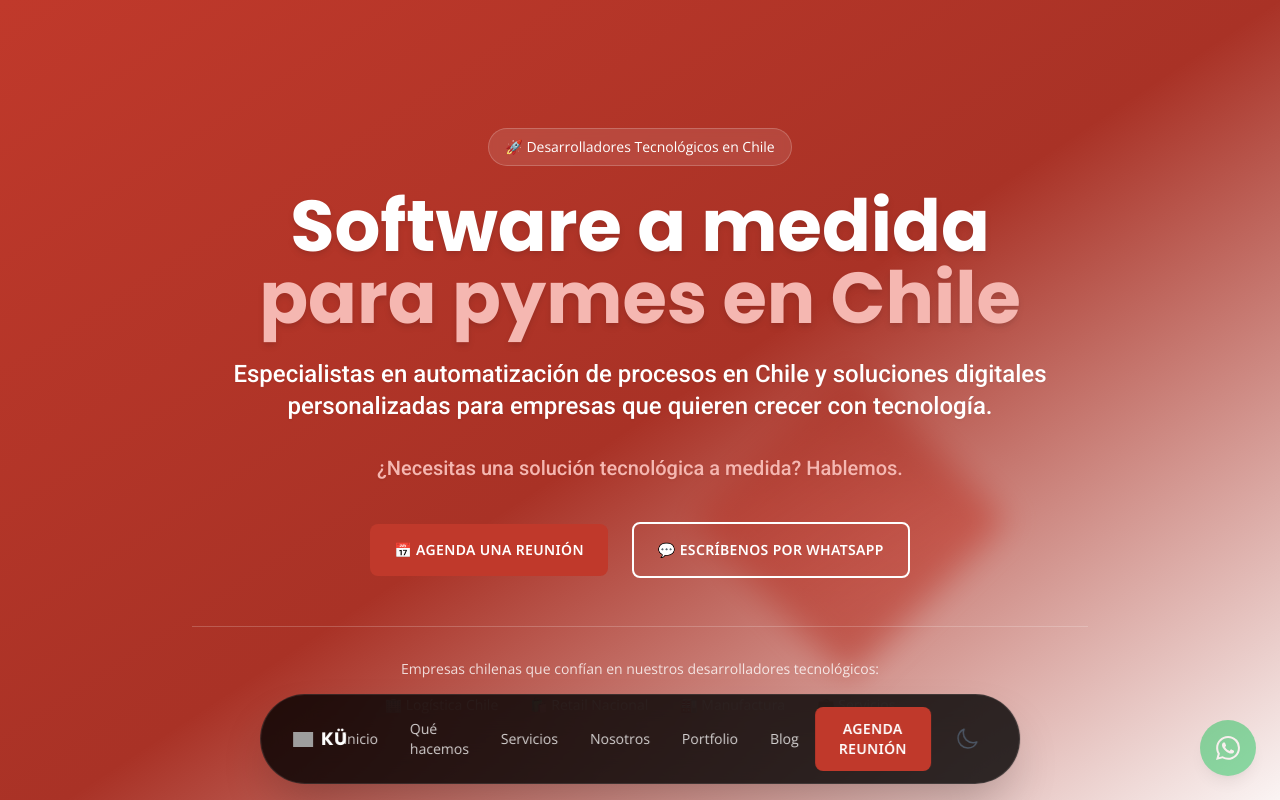
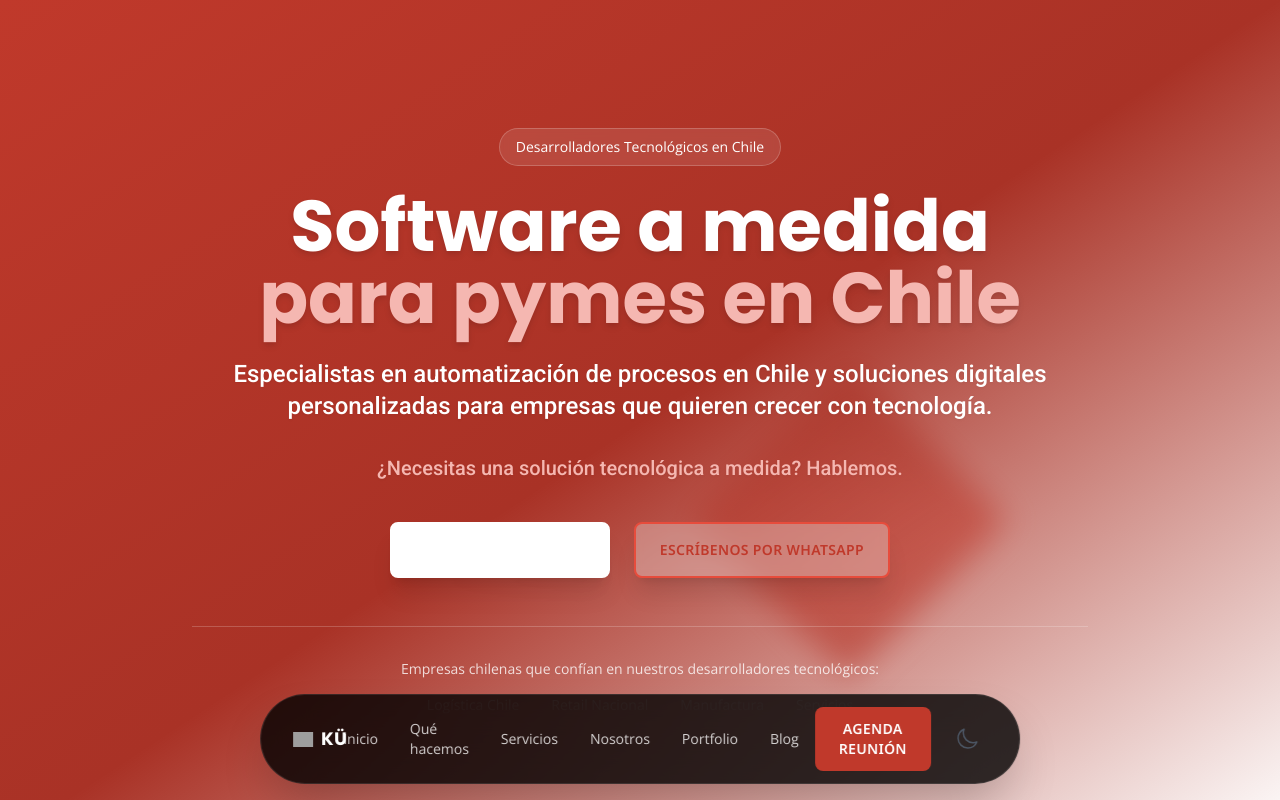
Before and after one commit to Ku-soluciones/ku-soluciones, a React (Vite) app: page / in a window 1280 px wide. Shown: the top 800 px of the page. Built offline with nearby package versions, Linux system fonts and the light colour scheme; grey boxes are pictures that could not be loaded.

Commit message:
Develop contacto, agregue telefono, y elimine iconos de Hero, modific¿uqe los botones del hero.

```diff
--- a/App.tsx
+++ b/App.tsx
@@ -3,7 +3,6 @@ import React, { Suspense } from 'react';
 import { Header } from './components/layout/Header';
 import Footer from './components/layout/Footer';
 import SEO from './components/SEO';
-import FloatingWhatsApp from './components/ui/FloatingWhatsApp';
 import { useTheme } from './hooks/useTheme';
 import { useActiveSection } from './hooks/useActiveSection';
 
@@ -60,7 +59,6 @@ const App: React.FC = () => {
           </Suspense>
         </main>
         <Footer />
-        <FloatingWhatsApp />
       </div>
     </>
   );
--- a/components/SEO/OrganizationStructuredData.tsx
+++ b/components/SEO/OrganizationStructuredData.tsx
@@ -18,7 +18,7 @@ const OrganizationStructuredData: React.FC = () => {
       "contactPoint": {
         "@type": "ContactPoint",
         "contactType": "customer service",
-        "telephone": "+56-9-1234-5678",
+        "telephone": "+56-9-8362-0169",
         "email": "contacto@ku-soluciones.cl",
         "availableLanguage": "Spanish"
       },
--- a/components/layout/Footer.tsx
+++ b/components/layout/Footer.tsx
@@ -62,13 +62,20 @@ const Footer: React.FC = () => {
                         </ul>
                     </div>
 
-                    {/* Legal */}
+                    {/* Contacto */}
                     <div>
-                        <h3 className="text-lg font-semibold mb-4">Legal</h3>
+                        <h3 className="text-lg font-semibold mb-4">Contacto</h3>
                         <ul className="space-y-2">
-                            <li><FooterLink href="#">Política de Privacidad</FooterLink></li>
-                            <li><FooterLink href="#">Términos de Servicio</FooterLink></li>
-                            <li><FooterLink href="#">Política de Cookies</FooterLink></li>
+                            <li>
+                                <a href="tel:+56983620169" className="text-gray-400 hover:text-pomegranate-400 transition-colors duration-200">
+                                    📞 +56 9 8362 0169
+                                </a>
+                            </li>
+                            <li>
+                                <a href="mailto:contacto@ku-soluciones.cl" className="text-gray-400 hover:text-pomegranate-400 transition-colors duration-200">
+                                    📧 contacto@ku-soluciones.cl
+                                </a>
+                            </li>
                         </ul>
                     </div>
                 </div>
--- a/components/ui/FloatingWhatsApp.tsx
+++ /dev/null
@@ -1,28 +0,0 @@
-import React from 'react';
-
-const FloatingWhatsApp: React.FC = () => {
-  const handleWhatsAppClick = () => {
-    const message = encodeURIComponent('Hola! Vi su sitio web y me interesa conocer más sobre sus servicios. ¿Podrían ayudarme?');
-    const phoneNumber = '56912345678'; // Reemplazar con el número real
-    window.open(`https://wa.me/${phoneNumber}?text=${message}`, '_blank');
-  };
-
-  return (
-    <button
-      onClick={handleWhatsAppClick}
-      className="fixed bottom-6 right-6 z-50 bg-green-500 hover:bg-green-600 text-white p-4 rounded-full shadow-lg hover:shadow-xl transition-all duration-300 hover:scale-110 animate-pulse"
-      aria-label="Contactar por WhatsApp"
-      title="¡Hablemos por WhatsApp!"
-    >
-      <svg
-        className="w-6 h-6"
-        fill="currentColor"
-        viewBox="0 0 24 24"
-      >
-        <path d="M17.472 14.382c-.297-.149-1.758-.867-2.03-.967-.273-.099-.471-.148-.67.15-.197.297-.767.966-.94 1.164-.173.199-.347.223-.644.075-.297-.15-1.255-.463-2.39-1.475-.883-.788-1.48-1.761-1.653-2.059-.173-.297-.018-.458.13-.606.134-.133.298-.347.446-.52.149-.174.198-.298.298-.497.099-.198.05-.371-.025-.52-.075-.149-.669-1.612-.916-2.207-.242-.579-.487-.5-.669-.51-.173-.008-.371-.01-.57-.01-.198 0-.52.074-.792.372-.272.297-1.04 1.016-1.04 2.479 0 1.462 1.065 2.875 1.213 3.074.149.198 2.096 3.2 5.077 4.487.709.306 1.262.489 1.694.625.712.227 1.36.195 1.871.118.571-.085 1.758-.719 2.006-1.413.248-.694.248-1.289.173-1.413-.074-.124-.272-.198-.57-.347m-5.421 7.403h-.004a9.87 9.87 0 01-5.031-1.378l-.361-.214-3.741.982.998-3.648-.235-.374a9.86 9.86 0 01-1.51-5.26c.001-5.45 4.436-9.884 9.888-9.884 2.64 0 5.122 1.03 6.988 2.898a9.825 9.825 0 012.893 6.994c-.003 5.45-4.437 9.884-9.885 9.884m8.413-18.297A11.815 11.815 0 0012.05 0C5.495 0 .16 5.335.157 11.892c0 2.096.547 4.142 1.588 5.945L.057 24l6.305-1.654a11.882 11.882 0 005.683 1.448h.005c6.554 0 11.89-5.335 11.893-11.893A11.821 11.821 0 0020.885 3.488"/>
-      </svg>
-    </button>
-  );
-};
-
-export default FloatingWhatsApp;
--- a/sections/FinalCTASection.tsx
+++ b/sections/FinalCTASection.tsx
@@ -113,9 +113,9 @@ const FinalCTASection: React.FC = () => {
               <Button
                 type="submit"
                 variant="primary"
-                className="px-8 py-4 text-lg font-semibold bg-white text-pomegranate-600 hover:bg-gray-100 hover:text-pomegranate-700 transition-all duration-300 hover:scale-105 shadow-lg hover:shadow-xl"
+                className="px-8 py-4 text-lg font-semibold bg-white dark:bg-gray-800 text-gray-700 dark:text-white hover:bg-pomegranate-600 hover:text-white dark:hover:bg-gray-700 transition-all duration-300 hover:scale-105 shadow-lg hover:shadow-xl border-2 border-gray-300 dark:border-gray-600"
               >
-                📞 Enviar y agendar reunión
+                Enviar mensaje
               </Button>
             </div>
           </form>
@@ -125,12 +125,10 @@ const FinalCTASection: React.FC = () => {
             <p className="text-white/80 mb-4">¿Prefieres contactar directamente a nuestros desarrolladores tecnológicos en Chile?</p>
             <div className="flex justify-center space-x-4">
               <a
-                href="https://wa.me/56912345678"
-                target="_blank"
-                rel="noopener noreferrer"
-                className="inline-flex items-center px-6 py-3 bg-green-500 hover:bg-green-600 text-white rounded-lg font-semibold transition-all duration-300 hover:scale-105 shadow-lg hover:shadow-xl"
+                href="tel:+56983620169"
+                className="inline-flex items-center px-6 py-3 bg-blue-500 hover:bg-blue-600 text-white rounded-lg font-semibold transition-all duration-300 hover:scale-105 shadow-lg hover:shadow-xl"
               >
-                💬 WhatsApp
+                📞 +56 9 8362 0169
               </a>
               <a
                 href="mailto:contacto@ku-soluciones.cl"
--- a/sections/HeroSection.tsx
+++ b/sections/HeroSection.tsx
@@ -16,7 +16,7 @@ const HeroSection: React.FC = () => {
       <Container className="relative z-10">
         {/* Badge de identificación */}
         <div className="inline-flex items-center px-4 py-2 rounded-full bg-white/10 backdrop-blur-sm border border-white/20 mb-6">
-          <span className="text-sm font-medium">🚀 Desarrolladores Tecnológicos en Chile</span>
+          <span className="text-sm font-medium">Desarrolladores Tecnológicos en Chile</span>
         </div>
 
         {/* Título principal optimizado para SEO */}
@@ -40,22 +40,22 @@ const HeroSection: React.FC = () => {
         <div className="flex flex-col sm:flex-row justify-center items-center space-y-4 sm:space-y-0 sm:space-x-6">
           <Button
               variant="primary"
-              className="px-10 py-4 text-lg font-semibold"
+              className="px-10 py-4 text-lg font-bold bg-white text-gray-700 hover:bg-gray-100 hover:text-white border-2 border-white shadow-xl hover:shadow-2xl"
               onClick={() => {
                 const el = document.getElementById('final-cta');
                 if (el) el.scrollIntoView({ behavior: 'smooth' });
               }}
           >
-            📅 Agenda una reunión
+            Agenda una reunión
           </Button>
           <Button
               variant="secondary"
-              className="px-10 py-4 text-lg border-white text-white hover:bg-white hover:text-pomegranate-600 dark:border-pomegranate-400 dark:text-pomegranate-400 dark:hover:bg-pomegranate-400 dark:hover:text-gray-900"
+              className="px-10 py-4 text-lg font-bold bg-white/30 text-gray-800 hover:bg-pomegranate-600 hover:text-white border-2 border-gray-400 hover:border-pomegranate-600 shadow-xl hover:shadow-2xl backdrop-blur-sm"
               onClick={() => {
                 window.open('https://wa.me/56912345678', '_blank');
               }}
           >
-            💬 Escríbenos por WhatsApp
+            Escríbenos por WhatsApp
           </Button>
         </div>
 
@@ -63,10 +63,10 @@ const HeroSection: React.FC = () => {
         <div className="mt-12 pt-8 border-t border-white/20">
           <p className="text-sm opacity-80 mb-4">Empresas chilenas que confían en nuestros desarrolladores tecnológicos:</p>
           <div className="flex justify-center items-center space-x-8 opacity-60">
-            <span className="text-sm">🏢 Logística Chile</span>
-            <span className="text-sm">🛍️ Retail Nacional</span>
-            <span className="text-sm">🏭 Manufactura</span>
-            <span className="text-sm">💼 Servicios</span>
+            <span className="text-sm">Logística Chile</span>
+            <span className="text-sm">Retail Nacional</span>
+            <span className="text-sm">Manufactura</span>
+            <span className="text-sm">Servicios</span>
           </div>
         </div>
       </Container>
```
